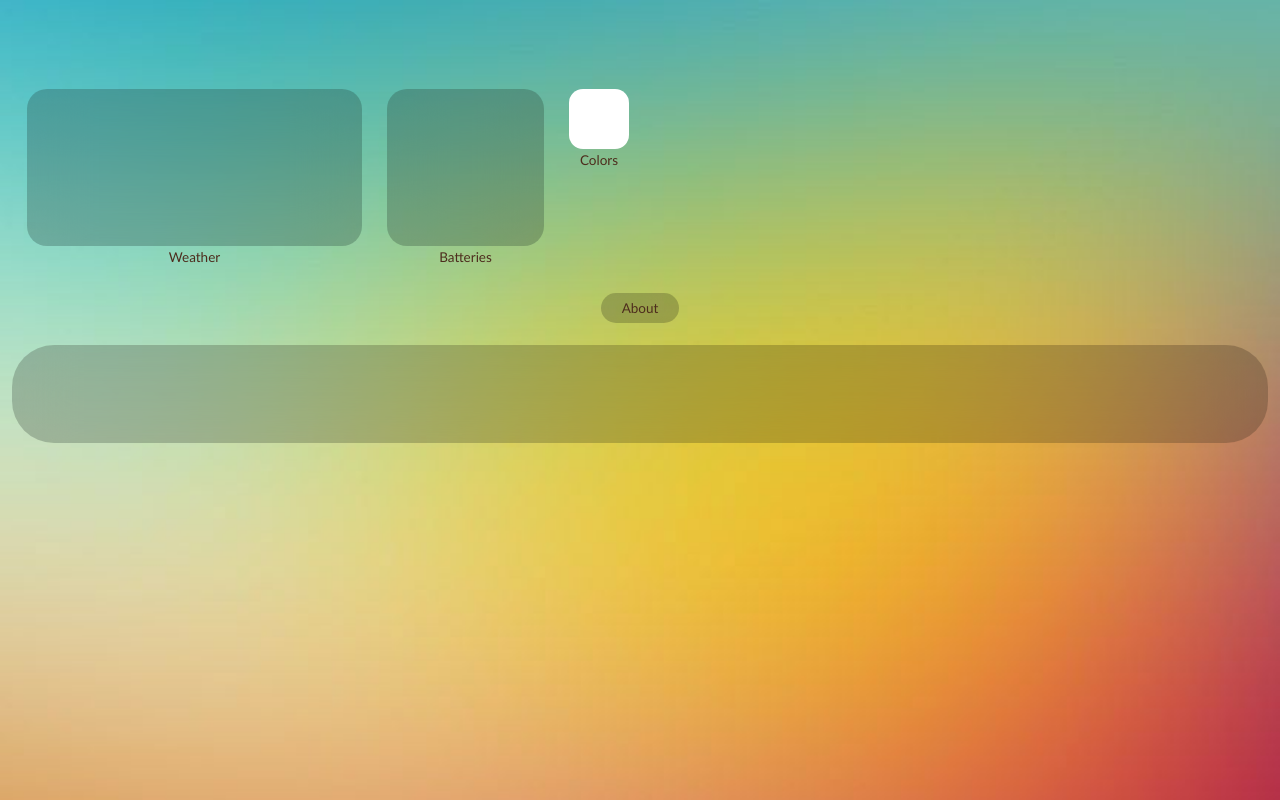
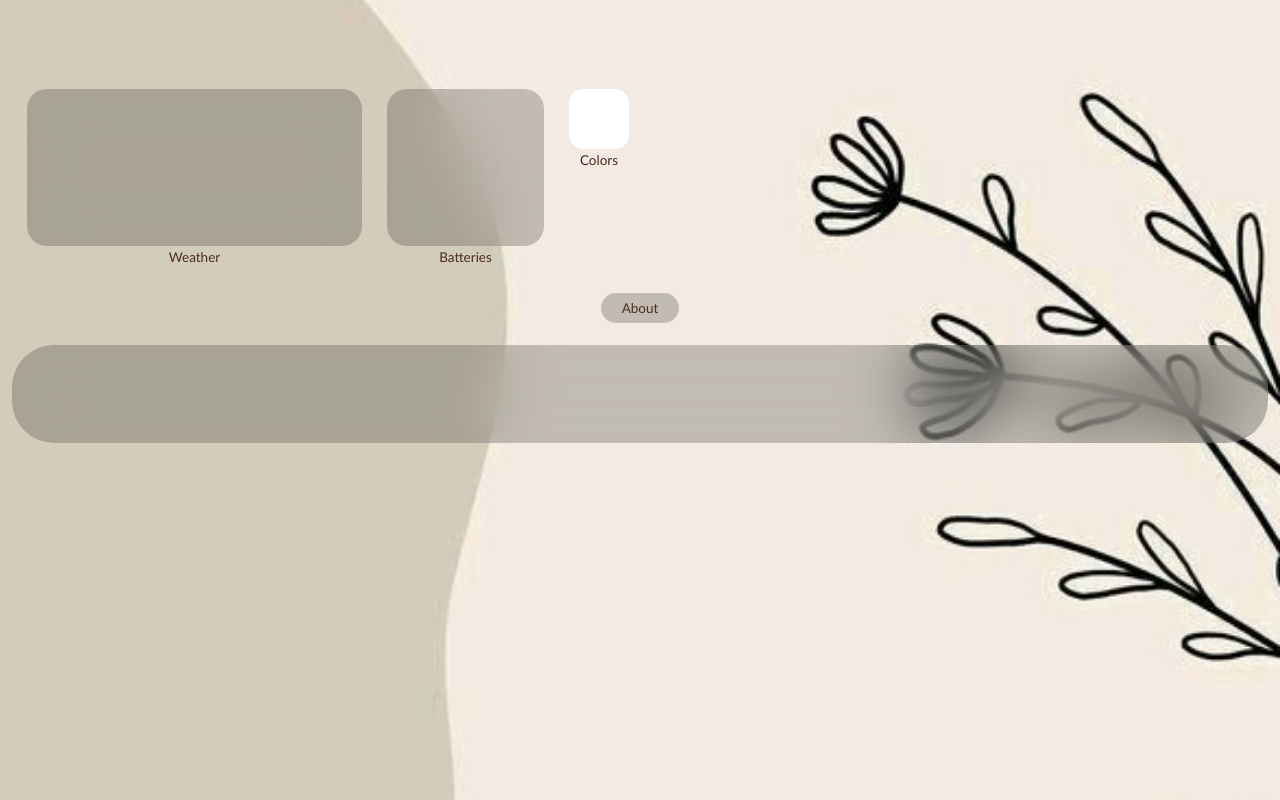
Before and after one commit to Nicknaem/Niksapp, a plain HTML site: page index.html in a window 1280 px wide. Drawn offline with Linux system fonts and the light colour scheme.

Commit message:
bg change

```diff
--- a/index.html
+++ b/index.html
@@ -22,7 +22,7 @@
         min-height: calc(100% + env(safe-area-inset-top));
         padding: env(safe-area-inset-top) env(safe-area-inset-right) env(safe-area-inset-bottom) env(safe-area-inset-left);
         background-attachment: fixed;
-        background-image: url('./assets/backgrounds/1.jpg');
+        background-image: url('./assets/backgrounds/9.jpg');
         background-position: center;
         background-repeat: no-repeat;
         background-size: cover;
```
